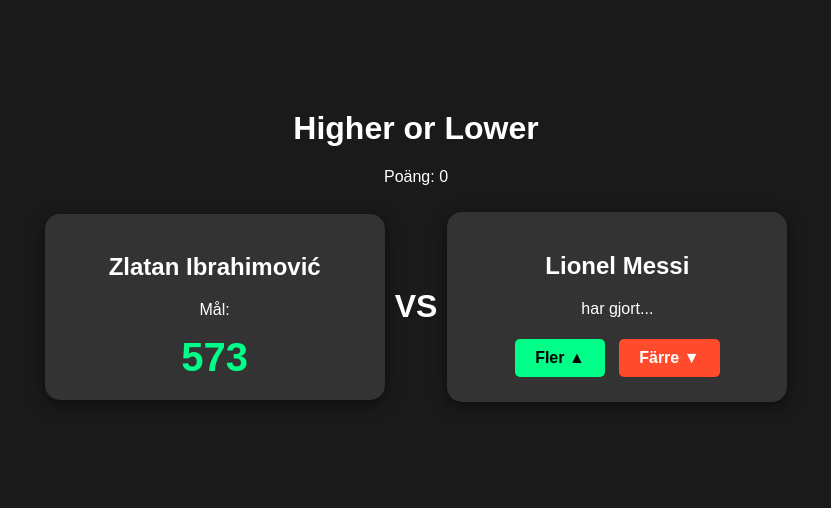
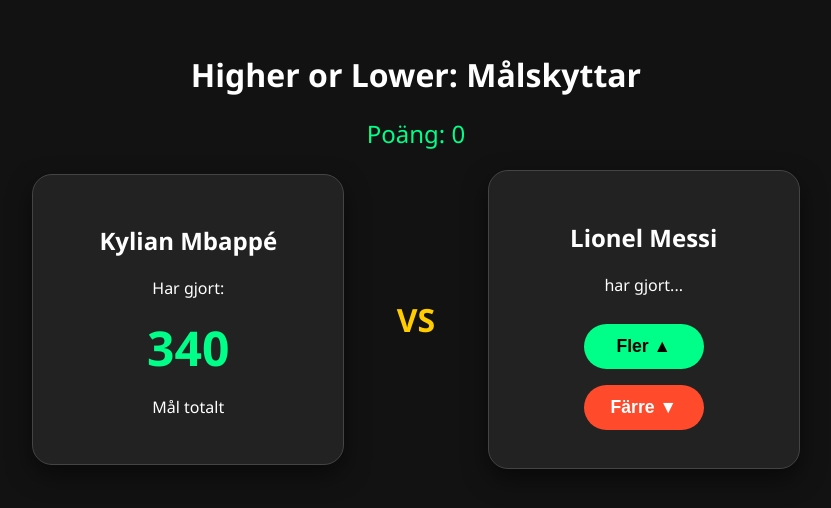
Before and after one commit to chrisa078/fotbollsspel, a plain HTML site: page index.html in a window 1280 px wide. Shown: the part 150-658 px from the top of the page, without its empty margins (224-1055 px from the left). Drawn offline with Linux system fonts and the light colour scheme.

Commit message:
Update index.html

```diff
--- a/index.html
+++ b/index.html
@@ -5,35 +5,79 @@
     <meta name="viewport" content="width=device-width, initial-scale=1.0">
     <title>Fotboll: Higher or Lower</title>
     <style>
-        body { font-family: sans-serif; background: #1a1a1a; color: white; display: flex; justify-content: center; align-items: center; height: 100vh; margin: 0; text-align: center; }
-        .card { background: #333; padding: 20px; border-radius: 15px; width: 300px; margin: 10px; box-shadow: 0 4px 15px rgba(0,0,0,0.5); }
-        .goal-count { font-size: 2.5rem; color: #00ff88; font-weight: bold; }
-        button { padding: 10px 20px; margin: 5px; font-size: 1rem; cursor: pointer; border-radius: 5px; border: none; font-weight: bold; }
-        .btn-up { background: #00ff88; }
+        body {
+            font-family: 'Segoe UI', sans-serif;
+            background: #121212;
+            color: white;
+            display: flex;
+            justify-content: center;
+            align-items: center;
+            height: 100vh;
+            margin: 0;
+            text-align: center;
+        }
+        .container { width: 90%; max-width: 800px; }
+        .score-board { font-size: 1.5rem; margin-bottom: 20px; color: #00ff88; }
+        .game-area {
+            display: flex;
+            justify-content: space-around;
+            align-items: center;
+            gap: 20px;
+        }
+        .card {
+            background: #222;
+            padding: 30px;
+            border-radius: 20px;
+            width: 250px;
+            box-shadow: 0 10px 25px rgba(0,0,0,0.5);
+            border: 1px solid #444;
+        }
+        .goal-count { font-size: 3rem; color: #00ff88; font-weight: bold; margin: 15px 0; }
+        .vs { font-size: 2rem; font-weight: bold; color: #ffcc00; }
+        button {
+            padding: 12px 24px;
+            margin: 8px;
+            font-size: 1.1rem;
+            cursor: pointer;
+            border-radius: 50px;
+            border: none;
+            font-weight: bold;
+            transition: 0.2s;
+            width: 120px;
+        }
+        .btn-up { background: #00ff88; color: #000; }
         .btn-down { background: #ff4b2b; color: white; }
+        button:hover { transform: scale(1.05); opacity: 0.9; }
     </style>
 </head>
 <body>
-    <div>
-        <h1>Higher or Lower</h1>
-        <p id="score">Poäng: 0</p>
-        <div style="display: flex; align-items: center;">
+    <div class="container">
+        <h1>Higher or Lower: Målskyttar</h1>
+        <div class="score-board" id="score">Poäng: 0</div>
+
+        <div class="game-area">
             <div class="card">
-                <h2 id="name-left">---</h2>
-                <p>Mål:</p>
+                <h2 id="name-left">Laddar...</h2>
+                <p>Har gjort:</p>
                 <div class="goal-count" id="goals-left">0</div>
+                <p>Mål totalt</p>
             </div>
-            <div style="font-size: 2rem; font-weight: bold;">VS</div>
+
+            <div class="vs">VS</div>
+
             <div class="card">
-                <h2 id="name-right">---</h2>
+                <h2 id="name-right">Laddar...</h2>
                 <p>har gjort...</p>
-                <button class="btn-up" onclick="guess('higher')">Fler ▲</button>
-                <button class="btn-down" onclick="guess('lower')">Färre ▼</button>
+                <div style="margin-top: 20px;">
+                    <button class="btn-up" onclick="guess('higher')">Fler ▲</button>
+                    <button class="btn-down" onclick="guess('lower')">Färre ▼</button>
+                </div>
             </div>
         </div>
     </div>
 
     <script>
+        // Spelardata (Mål per april 2026)
         const players = [
             { name: "Cristiano Ronaldo", goals: 925 },
             { name: "Lionel Messi", goals: 900 },
@@ -41,44 +85,49 @@
             { name: "Zlatan Ibrahimović", goals: 573 },
             { name: "Erling Haaland", goals: 310 },
             { name: "Kylian Mbappé", goals: 340 },
-            { name: "Harry Kane", goals: 450 }
+            { name: "Harry Kane", goals: 450 },
+            { name: "Luis Suárez", goals: 570 },
+            { name: "Neymar Jr", goals: 440 },
+            { name: "Karim Benzema", goals: 475 }
         ];
 
         let score = 0;
-        let leftP, rightP;
+        let leftPlayer, rightPlayer;
 
-        function start() {
-            leftP = players[Math.floor(Math.random() * players.length)];
-            next();
+        function init() {
+            score = 0;
+            leftPlayer = players[Math.floor(Math.random() * players.length)];
+            newRound();
         }
 
-        function next() {
+        function newRound() {
             do {
-                rightP = players[Math.floor(Math.random() * players.length)];
-            } while (rightP === leftP);
+                rightPlayer = players[Math.floor(Math.random() * players.length)];
+            } while (rightPlayer === leftPlayer);
 
-            document.getElementById("name-left").textContent = leftP.name;
-            document.getElementById("goals-left").textContent = leftP.goals;
-            document.getElementById("name-right").textContent = rightP.name;
+            document.getElementById("name-left").textContent = leftPlayer.name;
+            document.getElementById("goals-left").textContent = leftPlayer.goals;
+            document.getElementById("name-right").textContent = rightPlayer.name;
             document.getElementById("score").textContent = `Poäng: ${score}`;
         }
 
-        function guess(move) {
-            const isHigher = rightP.goals >= leftP.goals;
-            const win = (move === 'higher' && isHigher) || (move === 'lower' && !isHigher);
+        function guess(choice) {
+            const isHigher = rightPlayer.goals >= leftPlayer.goals;
+            const correct = (choice === 'higher' && isHigher) || (choice === 'lower' && !isHigher);
 
-            if (win) {
+            if (correct) {
                 score++;
-                alert("Rätt! " + rightP.name + " har gjort " + rightP.goals + " mål.");
-                leftP = rightP;
-                next();
+                alert(`Rätt! ${rightPlayer.name} har gjort ${rightPlayer.goals} mål.`);
+                leftPlayer = rightPlayer;
+                newRound();
             } else {
-                alert("Fel! " + rightP.name + " har gjort " + rightP.goals + " mål. Din poäng: " + score);
-                score = 0;
-                start();
+                alert(`Fel! ${rightPlayer.name} har gjort ${rightPlayer.goals} mål. Din slutpoäng: ${score}`);
+                init();
             }
         }
-        start();
+
+        // Starta spelet
+        init();
     </script>
 </body>
 </html>
```
